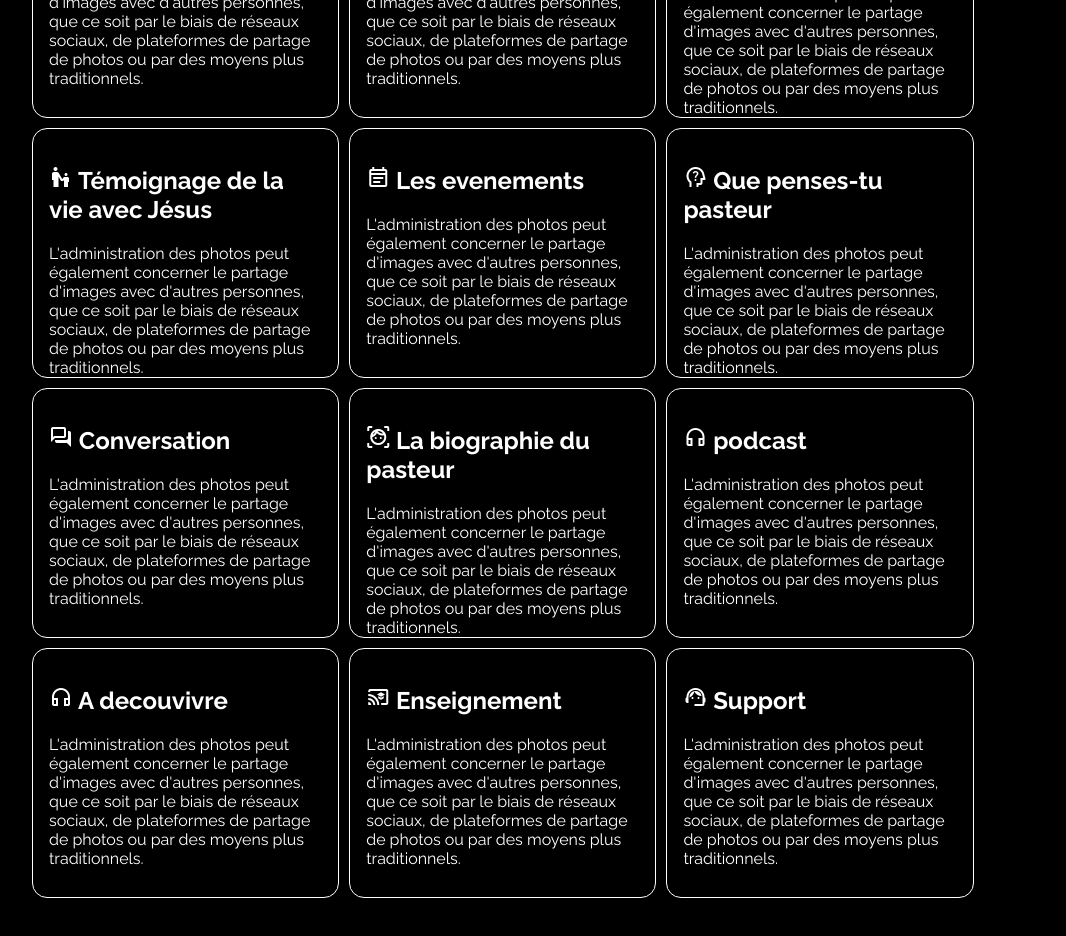
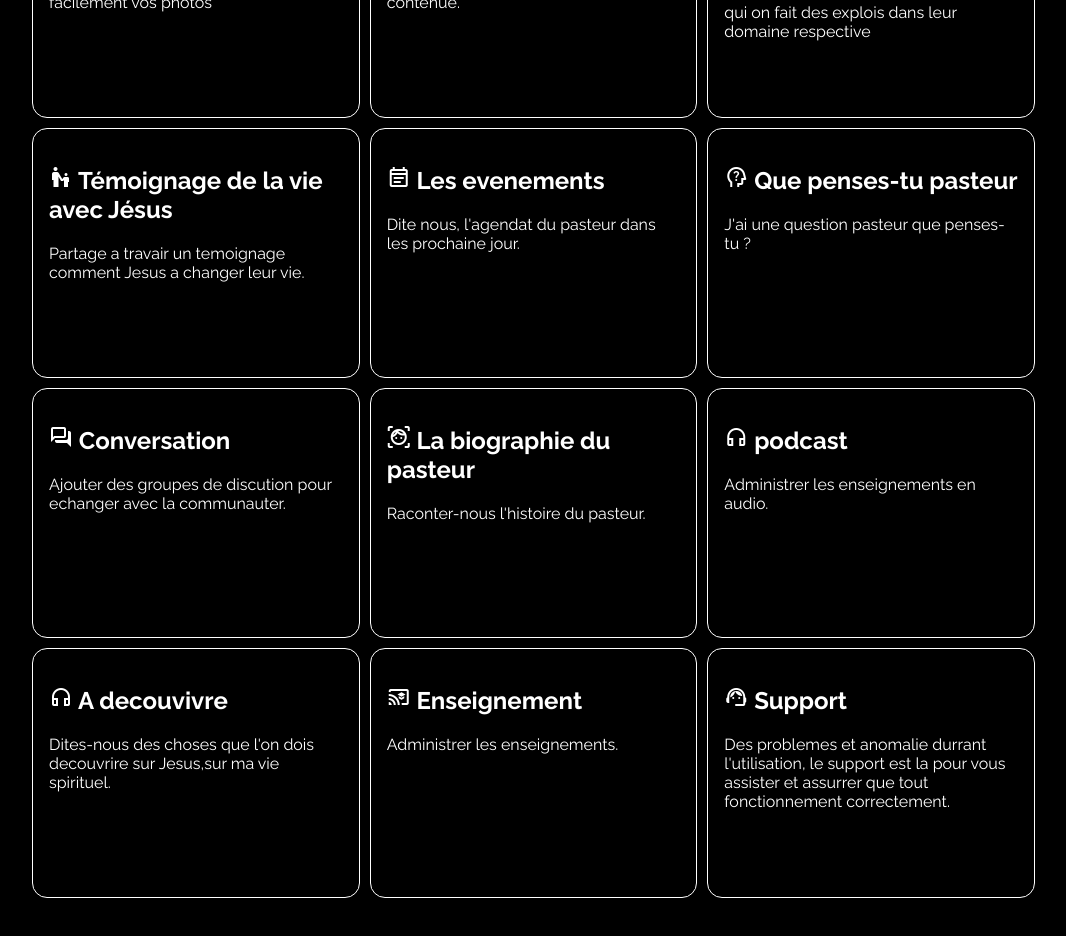
Before and after one commit to sarobidy12/front-pasteur-rosy, a Next.js app: page /admin in a window 1280 px wide. Shown: the part 420-1356 px from the top of the page, without its empty margins (101-1167 px from the left). Built offline with nearby package versions, Linux system fonts and the light colour scheme.

Commit message:
change text admin

```diff
--- a/app/admin/Component/Card/style.module.css
+++ b/app/admin/Component/Card/style.module.css
@@ -1,5 +1,5 @@
 .container{
-    width: 30%;
+    width: 32%;
     height: 250px;
     border: 1px solid white;
     color: white;
@@ -7,9 +7,10 @@
     text-decoration: none;
     border-radius: 15px;
     margin: 5px;
+    display: inline-table;
 }
 
-@media only screen and (max-width: 425px) {
+@media only screen and (max-width: 500px) {
     .container{
         width: 100%;
         height: auto;
--- a/app/admin/page.tsx
+++ b/app/admin/page.tsx
@@ -9,17 +9,17 @@ const Admin = () => {
         <span className="material-symbols-outlined">admin_panel_settings</span>
       </h1>
       <h2 className={style.title}>Administration des contenues.</h2>
-      <div className="grid">
+      <div>
         <Card
           icon={<span className="material-symbols-outlined">image</span>}
           title="Photo"
-          description="L'administration des photos peut également concerner le partage d'images avec d'autres personnes, que ce soit par le biais de réseaux sociaux, de plateformes de partage de photos ou par des moyens plus traditionnels."
+          description="Organiser l'affichage de vos photos en creons des albums pour retrouver facilement vos photos"
           href="/admin/photos"
         />
         <Card
           icon={<span className="material-symbols-outlined">folder_copy</span>}
           title="Categorie"
-          description="L'administration des photos peut également concerner le partage d'images avec d'autres personnes, que ce soit par le biais de réseaux sociaux, de plateformes de partage de photos ou par des moyens plus traditionnels."
+          description="Cree ,Modifier votre categorie, le categorie c'est theme de votre contenue."
           href="/admin/categorie"
         />
         <Card
@@ -27,21 +27,21 @@ const Admin = () => {
             <span className="material-symbols-outlined">military_tech</span>
           }
           title="Chretient qui fait des explois"
-          description="L'administration des photos peut également concerner le partage d'images avec d'autres personnes, que ce soit par le biais de réseaux sociaux, de plateformes de partage de photos ou par des moyens plus traditionnels."
+          description="Raconter les histoires de  ses chretient qui on fait des explois dans leur domaine respective"
           href="/admin/ckretient-qui-fait-exploits"
         />
         <Card
           icon={
             <span className="material-symbols-outlined">escalator_warning</span>
           }
-          title=" Témoignage de la vie avec Jésus"
-          description="L'administration des photos peut également concerner le partage d'images avec d'autres personnes, que ce soit par le biais de réseaux sociaux, de plateformes de partage de photos ou par des moyens plus traditionnels."
+          title="Témoignage de la vie avec Jésus"
+          description="Partage a travair un temoignage comment Jesus a changer leur vie."
           href="/admin/vie-avec-jesus"
         />
         <Card
           icon={<span className="material-symbols-outlined">event_note</span>}
           title="Les evenements"
-          description="L'administration des photos peut également concerner le partage d'images avec d'autres personnes, que ce soit par le biais de réseaux sociaux, de plateformes de partage de photos ou par des moyens plus traditionnels."
+          description="Dite nous, l'agendat du pasteur dans les prochaine jour."
           href="/admin/event"
         />
         <Card
@@ -49,13 +49,13 @@ const Admin = () => {
             <span className="material-symbols-outlined">psychology_alt</span>
           }
           title="Que penses-tu pasteur"
-          description="L'administration des photos peut également concerner le partage d'images avec d'autres personnes, que ce soit par le biais de réseaux sociaux, de plateformes de partage de photos ou par des moyens plus traditionnels."
+          description="J'ai une question pasteur que penses-tu ?"
           href="/admin/que-penses-tu-pasteur"
         />
         <Card
           icon={<span className="material-symbols-outlined">forum</span>}
           title="Conversation"
-          description="L'administration des photos peut également concerner le partage d'images avec d'autres personnes, que ce soit par le biais de réseaux sociaux, de plateformes de partage de photos ou par des moyens plus traditionnels."
+          description="Ajouter des groupes de discution pour echanger avec la communauter."
           href="/admin/conversation"
         />
         <Card
@@ -65,20 +65,19 @@ const Admin = () => {
             </span>
           }
           title="La biographie du pasteur"
-          description="L'administration des photos peut également concerner le partage d'images avec d'autres personnes, que ce soit par le biais de réseaux sociaux, de plateformes de partage de photos ou par des moyens plus traditionnels."
+          description="Raconter-nous l'histoire du pasteur."
           href="/admin/biographie"
         />
         <Card
-          icon={
-          <span className="material-symbols-outlined">headphones</span>}
+          icon={<span className="material-symbols-outlined">headphones</span>}
           title="podcast"
-          description="L'administration des photos peut également concerner le partage d'images avec d'autres personnes, que ce soit par le biais de réseaux sociaux, de plateformes de partage de photos ou par des moyens plus traditionnels."
+          description="Administrer les enseignements en audio."
           href="/admin/podcast"
         />
         <Card
           icon={<span className="material-symbols-outlined">headphones</span>}
           title="A decouvivre"
-          description="L'administration des photos peut également concerner le partage d'images avec d'autres personnes, que ce soit par le biais de réseaux sociaux, de plateformes de partage de photos ou par des moyens plus traditionnels."
+          description="Dites-nous des choses que l'on dois decouvrire sur Jesus,sur ma vie spirituel."
           href="/admin/a-decouvivre"
         />
         <Card
@@ -88,7 +87,7 @@ const Admin = () => {
             </span>
           }
           title="Enseignement"
-          description="L'administration des photos peut également concerner le partage d'images avec d'autres personnes, que ce soit par le biais de réseaux sociaux, de plateformes de partage de photos ou par des moyens plus traditionnels."
+          description="Administrer les enseignements."
           href="/admin/enseignement"
         />
         <Card
@@ -96,8 +95,8 @@ const Admin = () => {
             <span className="material-symbols-outlined">support_agent</span>
           }
           title="Support"
-          description="L'administration des photos peut également concerner le partage d'images avec d'autres personnes, que ce soit par le biais de réseaux sociaux, de plateformes de partage de photos ou par des moyens plus traditionnels."
-          href="/admin/a-decouvivre"
+          description="Des problemes et anomalie durrant l'utilisation, le support est la pour vous assister et assurrer que tout fonctionnement correctement."
+          href="/admin/Support"
         />
       </div>
     </div>
--- a/app/s-inscrire/style.module.css
+++ b/app/s-inscrire/style.module.css
@@ -4,14 +4,14 @@
     justify-content: center;
     position: relative;
     margin-top: 12.5rem;
-    margin-top: 15rem;
+    margin-bottom: 15rem;
 }
 
 @media (max-width: 450px) {
     .root {
       width: 100%;
       margin-top: 1.5rem;
-      margin-top: 6rem;
+      margin-bottom: 6rem;
       margin-left: 0%;
     }
 }
```
